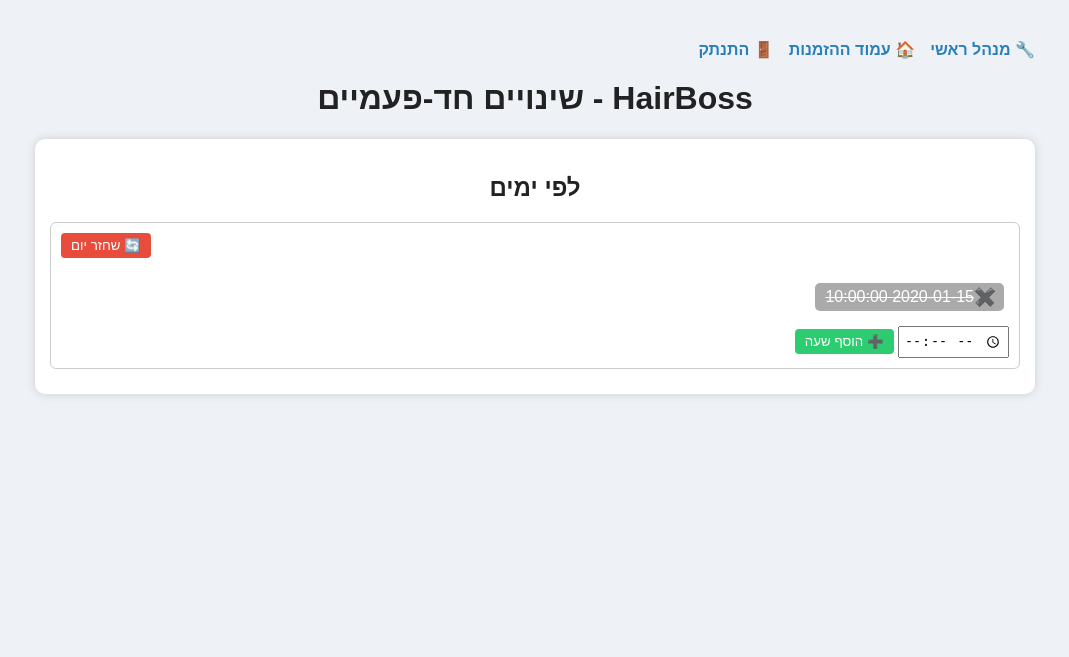
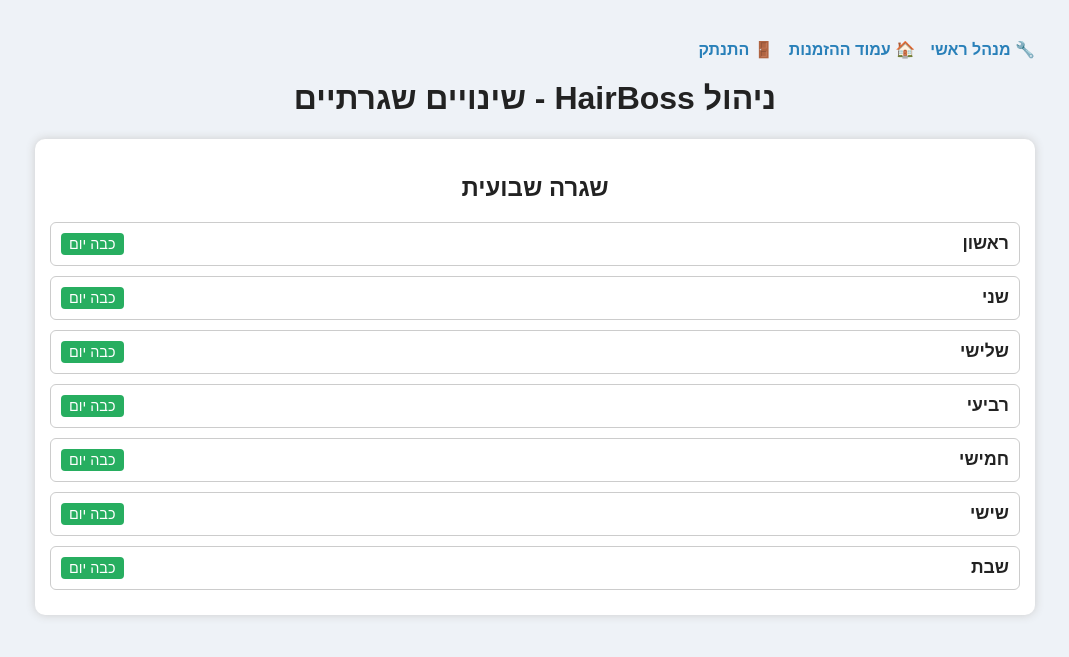
Before and after one commit to rhinops332/barber, a Flask app: template templates/admin_routine.html in a window 1280 px wide. Shown: the top 657 px of the page, without its empty margins (105-1174 px from the left). Run offline with Flask 3, Linux system fonts and the light colour scheme; the template is opened without the code that fills it: most values are stand-ins (such as "Sample title", 1, 10 or a date in 2020).

Commit message:
Update admin_routine.html

```diff
--- a/templates/admin_routine.html
+++ b/templates/admin_routine.html
@@ -3,7 +3,7 @@
 <head>
   <meta charset="UTF-8" />
   <meta name="viewport" content="width=device-width, initial-scale=1" />
-  <title>HairBoss - שינויים חד-פעמיים</title>
+  <title>HairBoss - ניהול שינויים שגרתיים</title>
   <style>
     body {
       font-family: Arial, sans-serif;
@@ -52,7 +52,7 @@
       margin: 5px;
     }
     .time-btn {
-      padding: 5px 30px 5px 10px;
+      padding: 5px 30px 5px 10px; /* מקום לאיקס מצד ימין */
       border-radius: 5px;
       background: #3498db;
       color: white;
@@ -64,23 +64,19 @@
     }
     .time-btn.disabled {
       background: #aaa;
+      cursor: default;
       text-decoration: line-through;
-    }
-    .time-btn.edited {
-      background: #2980b9;
-    }
-    .time-btn.added {
-      background: #f1c40f;
-      color: black;
     }
     .time-btn .close-icon {
       position: absolute;
       right: 8px;
       top: 50%;
       transform: translateY(-50%);
+      color: white;
       font-weight: bold;
+      cursor: pointer;
+      user-select: none;
       font-size: 1.1em;
-      cursor: pointer;
       padding-left: 5px;
     }
     .actions-container {
@@ -102,6 +98,7 @@
       cursor: pointer;
       margin-left: 10px;
       font-size: 0.9em;
+      user-select: none;
     }
     .add-time-input { margin-top: 10px; }
     input[type="time"] { padding: 4px; }
@@ -113,14 +110,18 @@
       border-radius: 4px;
       cursor: pointer;
     }
-    button.restore-btn {
-      background: #e74c3c;
+    button.toggle-day-btn {
+      background: #e67e22;
       color: white;
       border: none;
-      padding: 5px 10px;
+      padding: 3px 8px;
       border-radius: 4px;
       cursor: pointer;
-      margin-bottom: 10px;
+      font-size: 0.9em;
+      user-select: none;
+    }
+    button.toggle-day-btn.enabled {
+      background: #27ae60;
     }
     .top-nav {
       overflow: hidden;
@@ -133,84 +134,148 @@
       text-decoration: none;
       color: #2980b9;
       font-weight: bold;
+      user-select: none;
     }
     .logout {
       margin-left: auto;
       color: red;
     }
   </style>
-
  <script>
   function toggleSection(id) {
     document.getElementById(id).classList.toggle('active');
   }
 
-    async function updateOverrides(date, time, action, new_time = null) {
-      const res = await fetch('/overrides', {
+  async function updateWeeklySchedule(action, day_key, time, new_time = null) {
+    const body = { action, day_key, time };
+    if (new_time) body.new_time = new_time;
+    const res = await fetch('/weekly_schedule', {
       method: 'POST',
-        headers: { 'Content-Type': 'application/json' },
-        body: JSON.stringify({ date, time, action, new_time })
+      headers: {'Content-Type': 'application/json'},
+      body: JSON.stringify(body)
     });
     return await res.json();
   }
 
-    async function removeOverrides(date, time) {
-      await updateOverrides(date, time, 'remove');
-      location.reload();
+  async function addWeeklyTime(day_key) {
+    const input = document.getElementById('weekly-add-' + day_key);
+    const time = input.value;
+    if (!time) return alert('נא לבחור שעה');
+    const data = await updateWeeklySchedule('add', day_key, time);
+    if (!data.error) location.reload();
+    else alert(data.error);
   }
 
-    function toggleActions(date, time) {
-      const id = 'actions-' + date + '-' + time.replace(/:/g, '-');
+  async function removeWeeklyTime(day_key, time) {
+    // מחיקה שקטה בלי popup ובלי רילואד
+    const data = await updateWeeklySchedule('remove', day_key, time);
+    if (!data.error) {
+      const wrapper = document.getElementById(`time-wrapper-${day_key}-${time.replace(':', '-')}`);
+      if (wrapper) wrapper.remove();
+    } else {
+      alert(data.error);
+    }
+  }
+
+  function toggleActions(day_key, time) {
+    const id = `actions-${day_key}-${time.replace(':','-')}`;
     const el = document.getElementById(id);
+    if (!el) return;
+    // סוגר את כל שאר התפריטים לפני
     document.querySelectorAll('.actions-container').forEach(c => {
       if (c !== el) c.style.display = 'none';
     });
     el.style.display = (el.style.display === 'block') ? 'none' : 'block';
   }
 
-    function enableEdit(date, time) {
-      const wrapperId = 'time-wrapper-' + date + '-' + time.replace(/:/g, '-');
+  // פונקציית עריכה פשוטה: משנה טקסט של הכפתור לשדה input, וכפתורי אישור/ביטול
+  function enableEdit(day_key, time) {
+    const wrapperId = `time-wrapper-${day_key}-${time.replace(':', '-')}`;
     const wrapper = document.getElementById(wrapperId);
+    if (!wrapper) return;
+
+    // מוחקים את תוכן ה-wrapper
     wrapper.innerHTML = '';
 
+    // יוצרים input type=time עם הערך המקורי
     const input = document.createElement('input');
     input.type = 'time';
     input.value = time;
+    input.id = `edit-input-${day_key}-${time.replace(':', '-')}`;
 
+    // כפתור אישור
     const saveBtn = document.createElement('button');
     saveBtn.textContent = '✓';
     saveBtn.style.marginLeft = '5px';
-      saveBtn.onclick = async () => {
+    saveBtn.onclick = async (e) => {
+      e.stopPropagation();
       const newTime = input.value;
-        await updateOverrides(date, time, 'edit', newTime);
+      if (!newTime) {
+        alert('נא לבחור שעה תקינה');
+        return;
+      }
+      const data = await updateWeeklySchedule('edit', day_key, time, newTime);
+      if (!data.error) {
+        // רענן את הדף כדי להראות את השינוי
         location.reload();
+      } else {
+        alert(data.error);
+      }
     };
 
+    // כפתור ביטול
     const cancelBtn = document.createElement('button');
     cancelBtn.textContent = '✖';
     cancelBtn.style.marginLeft = '5px';
-      cancelBtn.onclick = () => location.reload();
+    cancelBtn.onclick = (e) => {
+      e.stopPropagation();
+      // פשוט רענון הדף כדי לשחזר את התצוגה המקורית
+      location.reload();
+    };
 
     wrapper.appendChild(input);
     wrapper.appendChild(saveBtn);
     wrapper.appendChild(cancelBtn);
   }
 
-    async function addOverrides(date) {
-      const input = document.getElementById('overrides-add-' + date);
-      const time = input.value;
-      if (!time) return alert('נא לבחור שעה');
-      await updateOverrides(date, time, 'add');
-      location.reload();
+  function toggleWeeklyDay(dayKey, enable) {
+    fetch("/weekly_schedule", {
+      method: "POST",
+      headers: {
+        "Content-Type": "application/json",
+      },
+      body: JSON.stringify({
+        action: enable ? "enable_day" : "disable_day",
+        day_key: dayKey
+      }),
+    })
+    .then(response => response.json())
+    .then(data => {
+      if (!data.error) {
+        const button = document.querySelector(`.toggle-day-btn[onclick*="'${dayKey}'"]`);
+        if (button) {
+          if (enable) {
+            button.classList.add("enabled");
+            button.innerText = "כבה יום";
+            button.setAttribute("onclick", `event.stopPropagation(); toggleWeeklyDay('${dayKey}', false)`);
+          } else {
+            button.classList.remove("enabled");
+            button.innerText = "הפעל יום";
+            button.setAttribute("onclick", `event.stopPropagation(); toggleWeeklyDay('${dayKey}', true)`);
           }
-
-    async function restoreDay(date) {
-      await fetch('/overrides', {
-        method: 'POST',
-        headers: { 'Content-Type': 'application/json' },
-        body: JSON.stringify({ action: 'clear', date })
+        }
+        const container = document.getElementById("weekly-times-" + dayKey);
+        if (container) {
+          container.classList.toggle("active", enable);
+        }
+      } else {
+        alert("שגיאה: " + data.error);
+      }
+    })
+    .catch(error => {
+      console.error("שגיאה:", error);
+      alert("שגיאה בבקשת fetch");
     });
-      location.reload();
   }
 </script>
 </head>
@@ -222,37 +287,47 @@
   <a href="/logout" class="logout">🚪 התנתק</a>
 </div>
 
-<h1>HairBoss - שינויים חד-פעמיים</h1>
+<h1>ניהול HairBoss - שינויים שגרתיים</h1>
 
 <div class="section">
-  <h2>לפי ימים</h2>
+  <h2>שגרה שבועית</h2>
 
-  {% for date in week_dates %}
+  {% set day_map = {
+    '6': "ראשון",
+    '0': "שני",
+    '1': "שלישי",
+    '2': "רביעי",
+    '3': "חמישי",
+    '4': "שישי",
+    '5': "שבת"
+  } %}
+
+  {% for day_key in ['6','0','1','2','3','4','5'] %}
     <div class="day-container">
-      <div class="day-header" onclick="toggleSection('overrides-times-{{date}}')">
-        <span>{{ date_map[date] }}</span>
-        <button class="restore-btn" onclick="event.stopPropagation(); restoreDay('{{date}}')">🔄 שחזר יום</button>
+      <div class="day-header" onclick="toggleSection('weekly-times-{{day_key}}')">
+        <span>{{ day_map[day_key] }}</span>
+        <button class="toggle-day-btn {% if weekly_schedule[day_key]|length > 0 %}enabled{% endif %}"
+          onclick="event.stopPropagation(); toggleWeeklyDay('{{day_key}}', {{ 'false' if weekly_schedule[day_key]|length > 0 else 'true' }})">
+          {% if weekly_schedule[day_key]|length > 0 %}כבה יום{% else %}הפעל יום{% endif %}
+        </button>
       </div>
 
-      <div class="times-container active" id="overrides-times-{{date}}">
-        {% for slot in week_slots[date].times %}
-          {% set time = slot.time %}
-          <div class="time-wrapper" id="time-wrapper-{{date}}-{{time|replace(':','-')}}">
-            <button class="time-btn
-              {% if not slot.available %}disabled{% endif %}"
-              onclick="toggleActions('{{date}}', '{{time}}')">
+      <div class="times-container" id="weekly-times-{{day_key}}">
+        {% for time in weekly_schedule[day_key] %}
+          <div class="time-wrapper" id="time-wrapper-{{day_key}}-{{time|replace(':','-')}}">
+            <button class="time-btn" onclick="toggleActions('{{day_key}}', '{{time}}')">
               {{ time }}
-              <span class="close-icon" onclick="event.stopPropagation(); removeOverrides('{{date}}', '{{time}}')">✖️</span>
+              <span class="close-icon" onclick="event.stopPropagation(); removeWeeklyTime('{{day_key}}', '{{time}}')">✖️</span>
             </button>
-            <div class="actions-container" id="actions-{{date}}-{{time|replace(':','-')}}">
-              <button onclick="event.stopPropagation(); enableEdit('{{date}}', '{{time}}')">✏️ עריכה</button>
+            <div class="actions-container" id="actions-{{day_key}}-{{time|replace(':','-')}}">
+              <button onclick="event.stopPropagation(); enableEdit('{{day_key}}', '{{time}}')">✏️ עריכה</button>
             </div>
           </div>
         {% endfor %}
 
         <div class="add-time-input">
-          <input type="time" id="overrides-add-{{date}}">
-          <button class="add-btn" onclick="addOverrides('{{date}}')">➕ הוסף שעה</button>
+          <input type="time" id="weekly-add-{{day_key}}">
+          <button class="add-btn" onclick="addWeeklyTime('{{day_key}}')">➕ הוסף שעה</button>
         </div>
       </div>
     </div>
```
Lines whose indentation alone changed are shown as unchanged.
